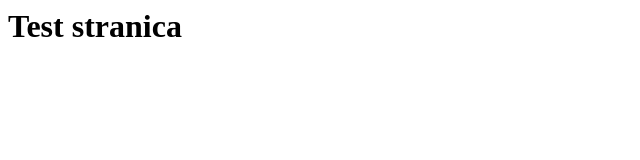
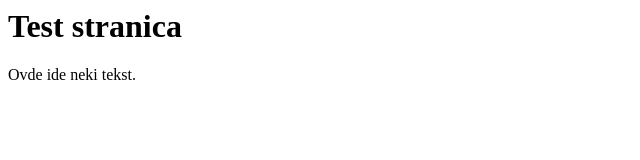
Before and after one commit to stefanstanimirovic/js4, a plain HTML site: page cas 2020-07-14/index.html in a window 1280 px wide. Shown: the whole page, without its empty margins (0-640 px from the left). Drawn offline with Linux system fonts and the light colour scheme.

Commit message:
Changes in index.html

```diff
--- a/cas 2020-07-14/index.html
+++ b/cas 2020-07-14/index.html
@@ -6,5 +6,6 @@
 </head>
 <body>
     <h1>Test stranica</h1>
+    <p>Ovde ide neki tekst.</p>
 </body>
 </html>
```
